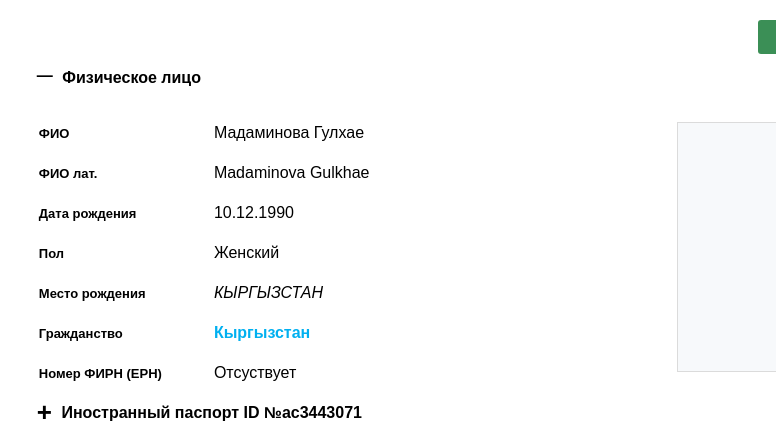
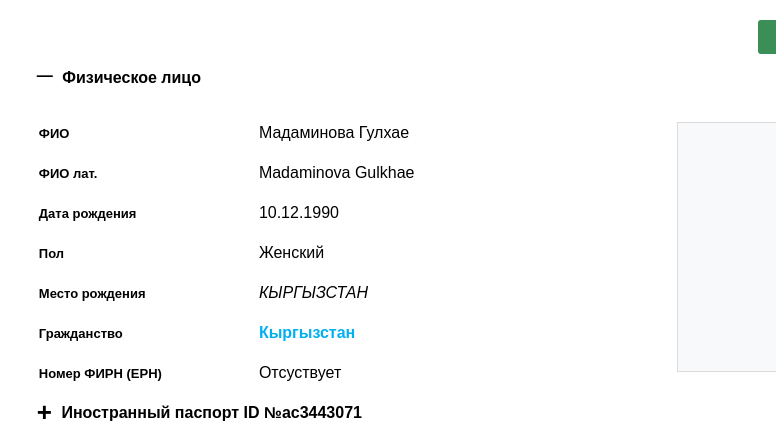
Before and after one commit to john-dijan/FMS, a plain HTML site: page index.html in a window 1280 px wide. Shown: the top 432 px of the page, 108-884 px from the left. Drawn offline with Linux system fonts and the light colour scheme.

Commit message:
Update index.html

```diff
--- a/index.html
+++ b/index.html
@@ -80,7 +80,7 @@
         }
 
         table.info td {
-            padding-left: 50px;
+            padding-left: 95px;
         }
 
         #nationality {
```
